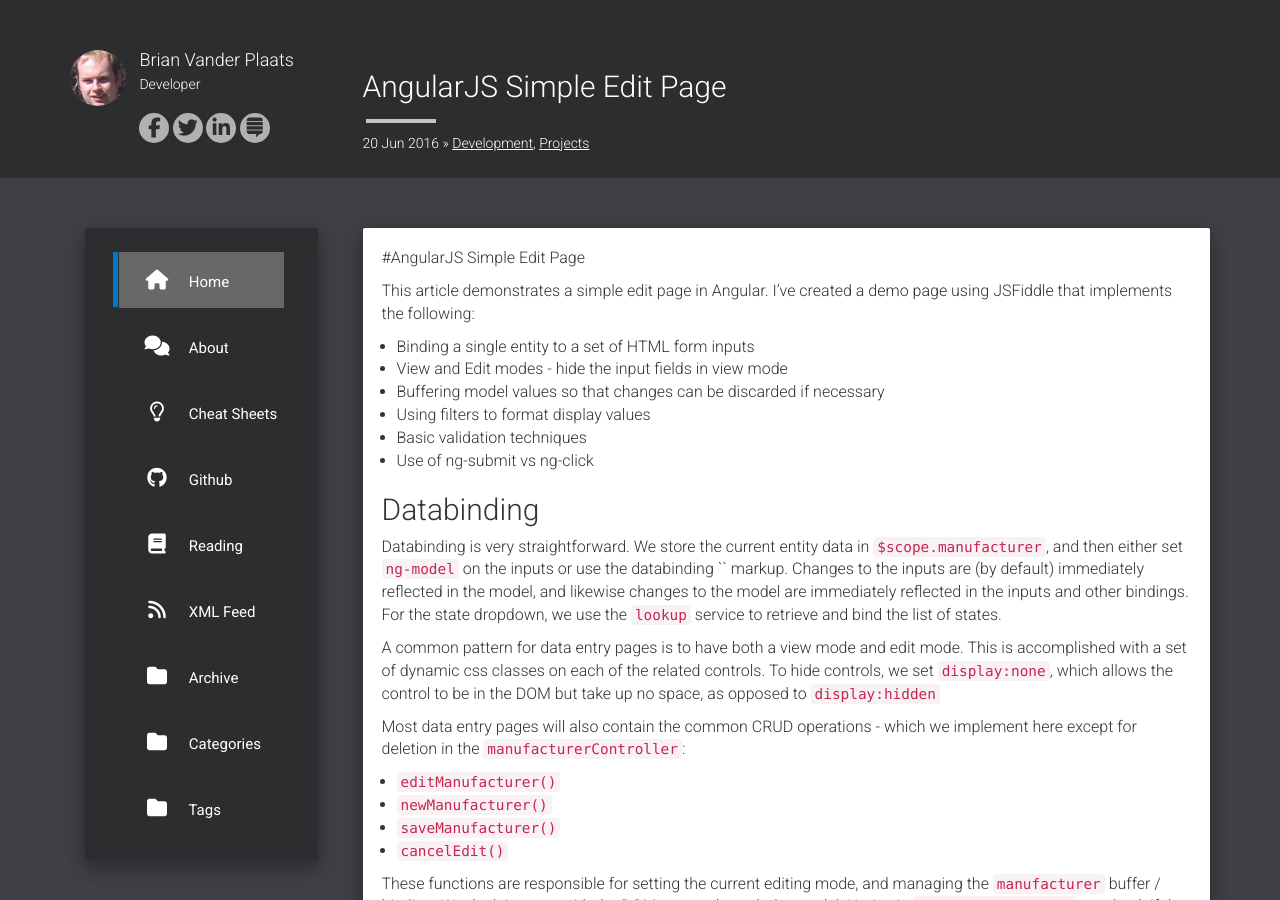
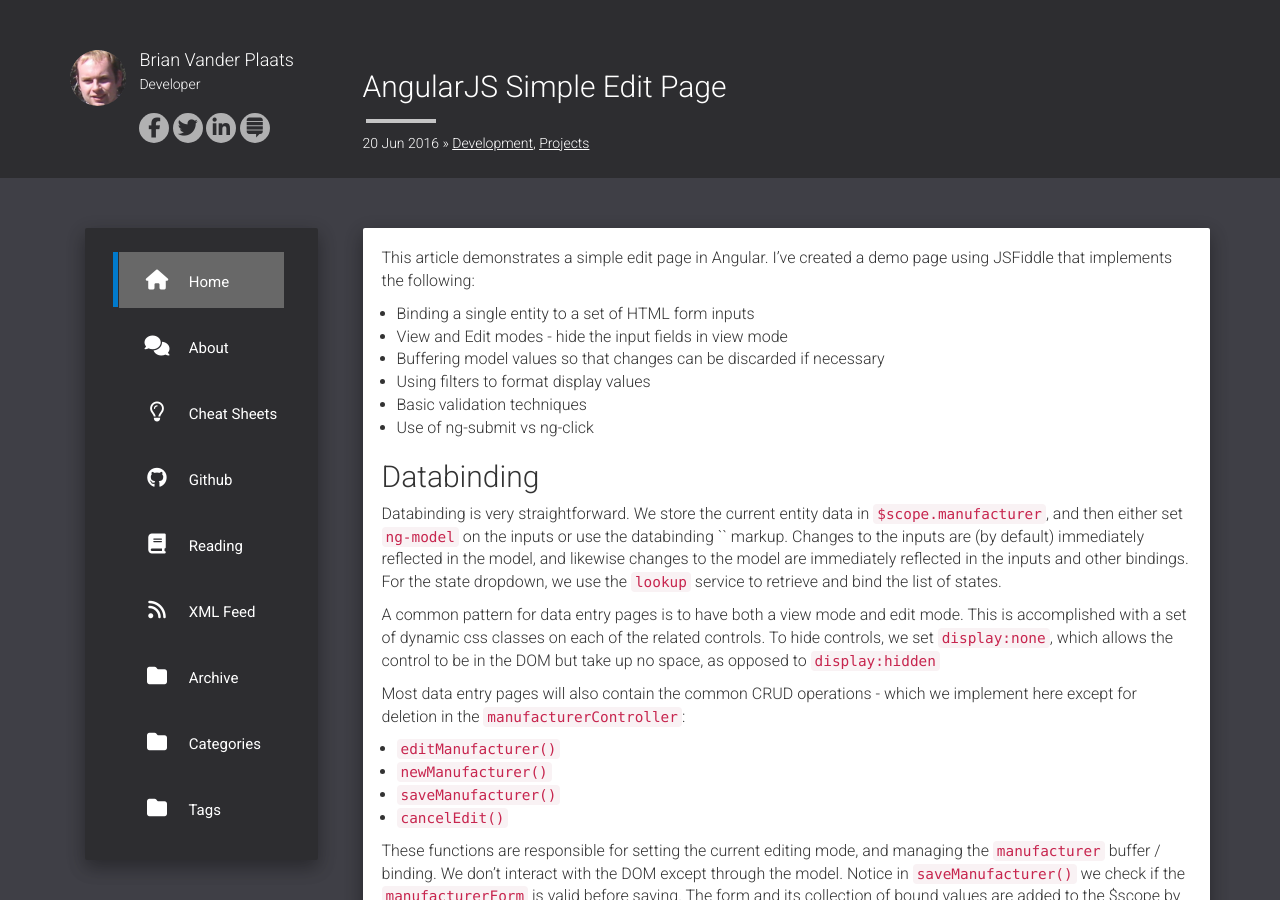
Before and after one commit to brianvp/brianvp.github.com, a Jekyll site: the page built from _posts/2016-06-20-AngularJS-Simple-Edit-Page.md, in a window 1280 px wide and 900 px high. Built offline with Jekyll 4.4.1, drawn with Linux system fonts in a browser that asks for light colours; nearby versions of some CDN libraries; comment, search, counter and statistics services are not loaded.

Commit message:
Fix Post

````diff
--- a/_posts/2016-06-20-AngularJS-Simple-Edit-Page.md
+++ b/_posts/2016-06-20-AngularJS-Simple-Edit-Page.md
@@ -12,9 +12,6 @@ tags:
   - JavaScript
   - CSS
 ---
-
-
-#AngularJS Simple Edit Page
 
 This article demonstrates a simple edit page in Angular.
 I've created a [demo page](https://jsfiddle.net/brnvndr/44Let626/) using JSFiddle that implements the following:
@@ -45,7 +42,7 @@ These functions are responsible for setting the current editing mode, and managi
 
 In angular, filters are used to manipulate displayed data, either to supress data or to format data.  In this example we use a filter to format currency and phone numbers.  The currency filter is quite simple, simply specify the filter expression in the binding:
 
-```
+```html
 {{manufacturer.creditLimit | Currency}}
 ```
 
````
